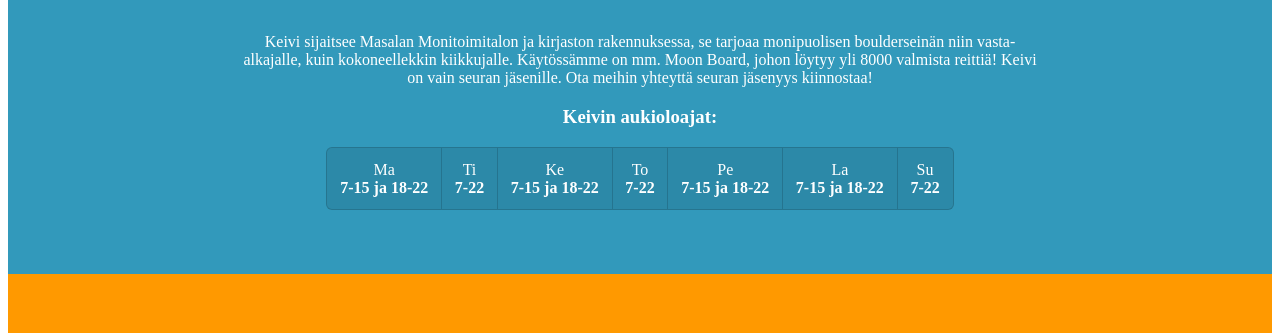
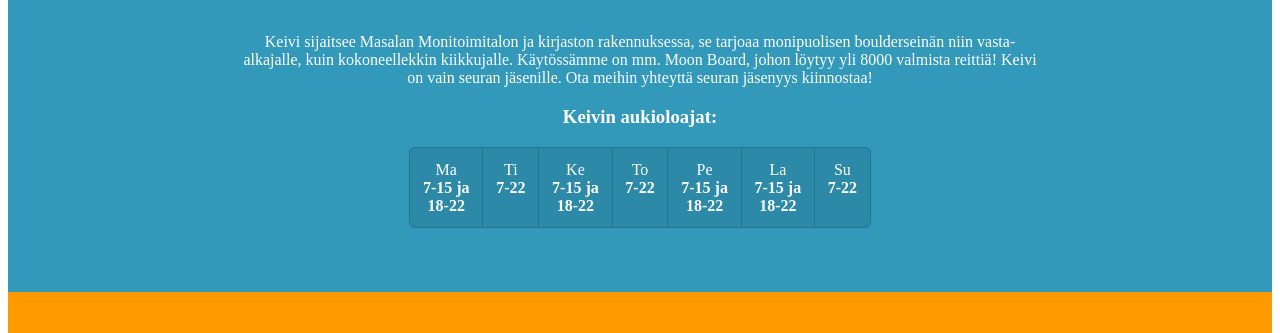
Before and after one commit to mikkosalo/kisky-gatsby, a Gatsby site: page /keivi in a window 1280 px wide. Shown: the part 228-561 px from the top of the page. Built offline with nearby package versions, Linux system fonts and the light colour scheme; Gatsby itself is replaced by a stand-in of ours.

Commit message:
Update keivi.js

```diff
--- a/src/pages/keivi.js
+++ b/src/pages/keivi.js
@@ -102,12 +102,12 @@ const Keivi = (props) => {
           <p>Keivi sijaitsee Masalan Monitoimitalon ja kirjaston rakennuksessa, se tarjoaa monipuolisen boulderseinän niin vasta-alkajalle, kuin kokoneellekkin kiikkujalle. Käytössämme on mm. Moon Board, johon löytyy yli 8000 valmista reittiä! Keivi on vain seuran jäsenille. Ota meihin yhteyttä seuran jäsenyys kiinnostaa!</p>
           <h3>Keivin aukioloajat:</h3>
           <Table>
-            <div><span>Ma</span>7-15 ja 18-22</div>
+            <div><span>Ma</span>7-15 ja <br/>18-22</div>
             <div><span>Ti</span>7-22</div>
-            <div><span>Ke</span>7-15 ja 18-22</div>
+            <div><span>Ke</span>7-15 ja <br/>18-22</div>
             <div><span>To</span>7-22</div>
-            <div><span>Pe</span>7-15 ja 18-22</div>
-            <div><span>La</span>7-15 ja 18-22</div>
+            <div><span>Pe</span>7-15 ja <br/>18-22</div>
+            <div><span>La</span>7-15 ja <br/>18-22</div>
             <div><span>Su</span>7-22</div>
           </Table>
         </Content>
```
